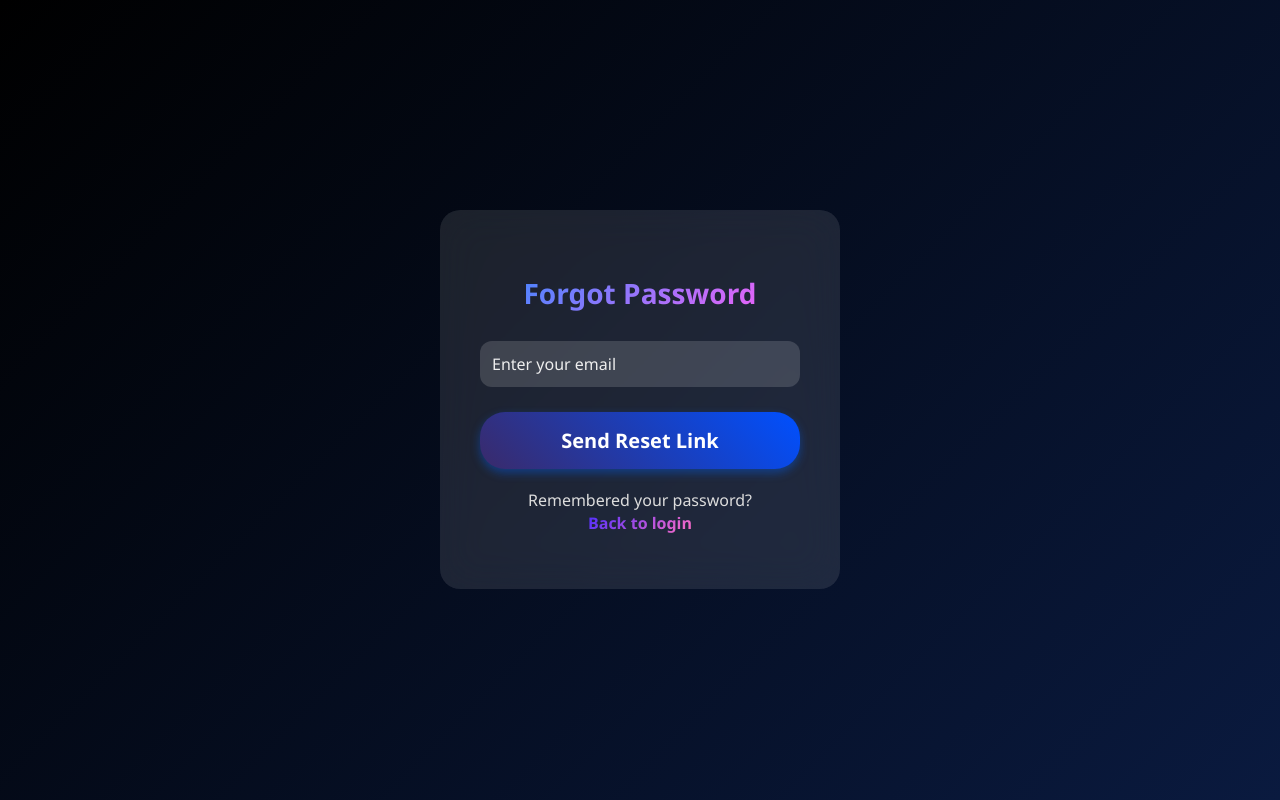
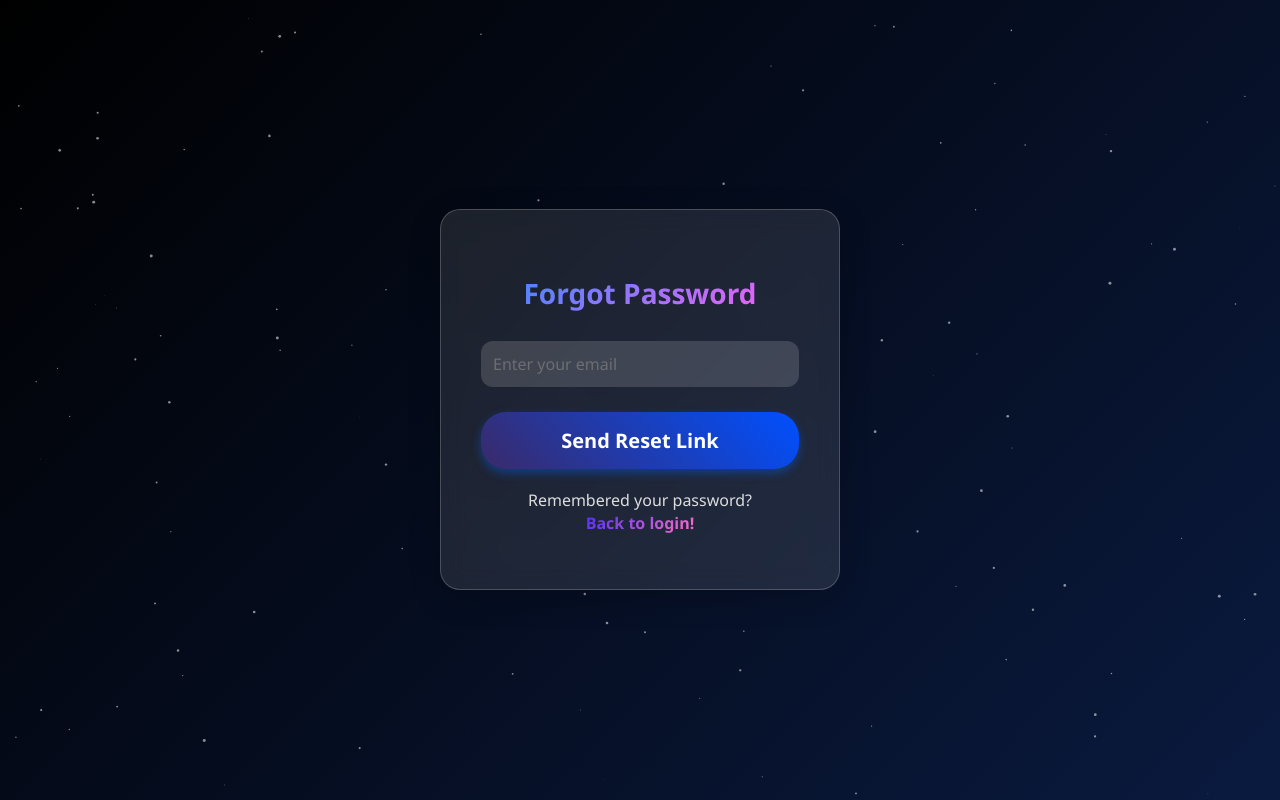
Before and after one commit to blearthysenii/Onsol-Social, a PHP site: page /Onsol-Social/forgot_password.php in a window 1280 px wide. Run offline with PHP 8.4, Linux system fonts and the light colour scheme; some libraries are stand-ins or nearby versions.

Commit message:
Update forgot_password.php

```diff
--- a/Onsol/forgot_password.php
+++ b/Onsol/forgot_password.php
@@ -43,7 +43,10 @@ if ($_SERVER["REQUEST_METHOD"] === "POST") {
             $stmtUpdate->bind_param("ssi", $token, $expires, $user['id']);
             $stmtUpdate->execute();
 
-            $resetLink = "https://f846-185-222-138-132.ngrok-free.app/Onsol-Social/Onsol/reset_password.php?token=" . $token;
+            $protocol = isset($_SERVER['HTTPS']) && $_SERVER['HTTPS'] === 'on' ? "https" : "http";
+            $host = $_SERVER['HTTP_HOST']; // ky merr domainin aktual nga kërkesa
+            $resetLink = $protocol . "://" . $host . "/Onsol-Social/Onsol/reset_password.php?token=" . $token;
+
 
 
             // Sent email with PHPMailer
@@ -60,14 +63,14 @@ if ($_SERVER["REQUEST_METHOD"] === "POST") {
                 $mail->Port       = 587;
 
                 // Recipients
-                $mail->setFrom('no-reply@yourdomain.com', 'Your App Name');
+                $mail->setFrom('no-reply@yourdomain.com', 'Onsol');
                 $mail->addAddress($email);
 
                 // Content
                 $mail->isHTML(true);
                 $mail->Subject = 'Password Reset Request';
                 $mail->Body    = "
-                    <p>Hello,</p>
+                    <p>Hello, from Onsol</p>
                     <p>Please click the link below to reset your password:</p>
                     <p><a href='$resetLink'>$resetLink</a></p>
                     <p>This link will expire in 1 hour.</p>
@@ -91,8 +94,10 @@ if ($_SERVER["REQUEST_METHOD"] === "POST") {
 <html lang="en">
 <head>
     <meta charset="UTF-8" />
+    <link rel="icon" href="images/logo.png" sizes="32x32" type="image/png" />
+    <link rel="stylesheet" href="https://cdnjs.cloudflare.com/ajax/libs/font-awesome/6.5.0/css/all.min.css" />
+    <link href="https://fonts.googleapis.com/css2?family=Poppins:wght@300;500;700&display=swap" rel="stylesheet">
     <title>Forgot Password</title>
-    <link rel="icon" href="images/logo.png" sizes="32x32" type="image/png" />
     <style>
         * {
             box-sizing: border-box;
@@ -125,7 +130,12 @@ if ($_SERVER["REQUEST_METHOD"] === "POST") {
             transition: all 0.9s ease-in-out;
             z-index: 10;
             position: relative;
-        }
+             backdrop-filter: blur(12px);
+    -webkit-backdrop-filter: blur(12px);
+    border: 1px solid rgba(255, 255, 255, 0.2); /* kufi i lehtë si te xhami */
+    box-shadow: 0 8px 32px rgba(0, 0, 0, 0.2); /* pak hije për thellësi */
+}
+
 
         .forgot-container:hover {
             background: linear-gradient(135deg, rgba(20, 0, 40, 0.95), rgba(0, 30, 100, 0.95));
@@ -156,7 +166,7 @@ if ($_SERVER["REQUEST_METHOD"] === "POST") {
         }
 
         .forgot-container input::placeholder {
-            color: #eee;
+            color: rgba(128, 128, 128, 0.7);
         }
 
         .forgot-container button {
@@ -255,9 +265,20 @@ if ($_SERVER["REQUEST_METHOD"] === "POST") {
                 transform: scale(1);
             }
         }
+        #backgroundCanvas {
+    position: fixed;
+    top: 0;
+    left: 0;
+    z-index: -1;
+    width: 100vw;
+    height: 100vh;
+    background: transparent;
+}
+
     </style>
 </head>
 <body>
+<canvas id="backgroundCanvas"></canvas>
 
 <div class="forgot-container">
     <h2>Forgot Password</h2>
@@ -275,8 +296,48 @@ if ($_SERVER["REQUEST_METHOD"] === "POST") {
 
     <p class="signup-text">
     Remembered your password?
-    <a href="login.php" class="back-to-login-link">Back to login</a>
+    <a href="login.php" class="back-to-login-link">Back to login!</a>
 </p>
+<script>
+const canvas = document.getElementById('backgroundCanvas');
+const ctx = canvas.getContext('2d');
+canvas.width = window.innerWidth;
+canvas.height = window.innerHeight;
+
+let stars = [];
+for (let i = 0; i < 150; i++) {
+    stars.push({
+        x: Math.random() * canvas.width,
+        y: Math.random() * canvas.height,
+        r: Math.random() * 1.5,
+        dx: (Math.random() - 0.5) * 0.5,
+        dy: (Math.random() - 0.5) * 0.5
+    });
+}
+
+function animate() {
+    ctx.clearRect(0, 0, canvas.width, canvas.height);
+    for (let s of stars) {
+        ctx.beginPath();
+        ctx.arc(s.x, s.y, s.r, 0, Math.PI * 2);
+        ctx.fillStyle = '#ffffff88';
+        ctx.fill();
+        s.x += s.dx;
+        s.y += s.dy;
+        if (s.x < 0 || s.x > canvas.width) s.dx *= -1;
+        if (s.y < 0 || s.y > canvas.height) s.dy *= -1;
+    }
+    requestAnimationFrame(animate);
+}
+animate();
+
+window.addEventListener('resize', () => {
+    canvas.width = window.innerWidth;
+    canvas.height = window.innerHeight;
+});
+</script>
+
+
 
 </body>
 </html>
```
